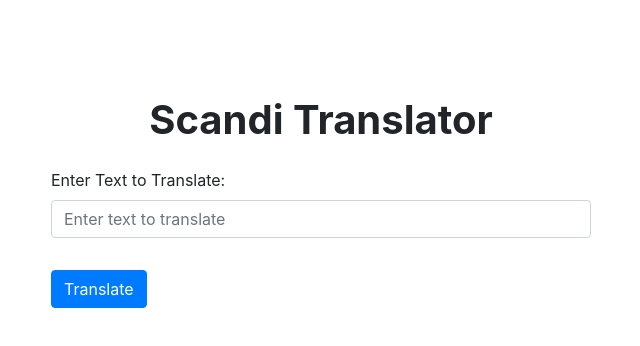
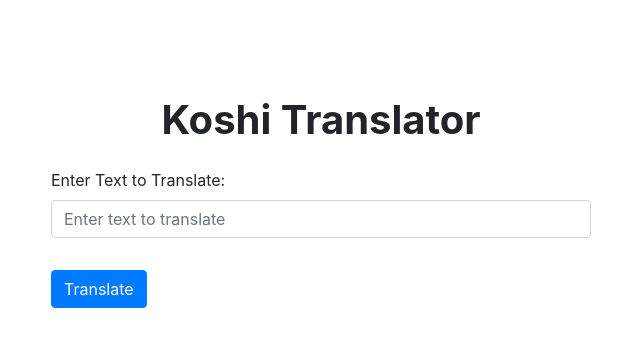
Before and after one commit to linuxfandudeguy/koshi, a plain HTML site: page index.html in a window 1280 px wide. Shown: the whole page, without its empty margins (319-959 px from the left). Drawn offline with nearby package versions, Linux system fonts and the light colour scheme.

Commit message:
Update index.html

```diff
--- a/index.html
+++ b/index.html
@@ -11,7 +11,7 @@
     <div class="container">
       <div class="row justify-content-center">
         <div class="col-md-6 mt-5 pt-5">
-          <h1 class="text-center font-weight-bold mb-4">Scandi Translator</h1>
+          <h1 class="text-center font-weight-bold mb-4">Koshi Translator</h1>
           <form id="translationForm">
             <div class="form-group">
               <label for="inputText">Enter Text to Translate:</label>
```
